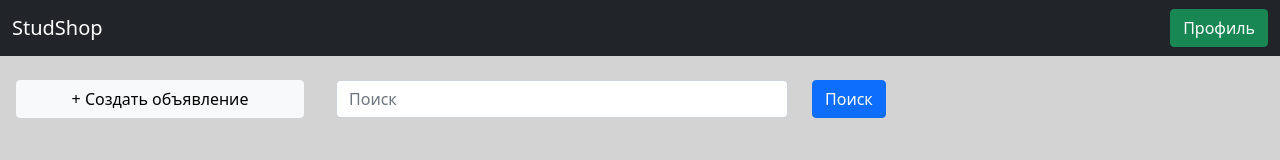
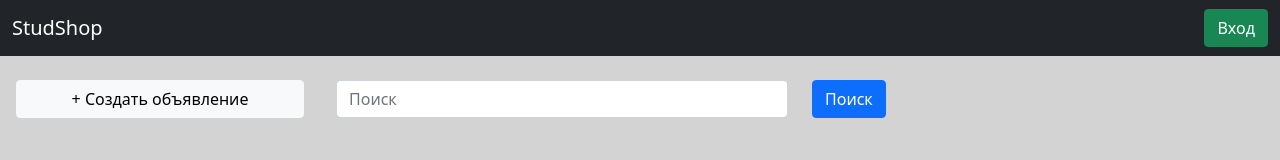
Before and after one commit to Kiruha01/StudShop, a React (Create React App) app in the folder frontend/: page / in a window 1280 px wide. Shown: the top 160 px of the page. Built offline with nearby package versions, Linux system fonts and the light colour scheme; no server answers.

Commit message:
Add sample for login

```diff
--- /dev/null
+++ b/frontend/src/API/UserServeces.jsx
@@ -0,0 +1,24 @@
+import axios from "axios";
+
+export default class AdvertServices{
+    static async getInfoAboutMe() {
+        try {
+            const response = await axios.get('http://localhost:5000/api/user/'
+            )
+            console.log('!' + response.status)
+            return response.data
+        } catch (e) {
+            if (e.response.status === 401)
+                return null
+
+        }
+    }
+
+    static getLoginUrl(redirectUrl){
+        return 'http://localhost:5000/login?redirect=' + redirectUrl
+    }
+
+    static getLogoutUrl(){
+        return 'http://localhost:5000/logout'
+    }
+}
--- a/frontend/src/App.js
+++ b/frontend/src/App.js
@@ -1,12 +1,19 @@
-import React from "react";
+import {React, useState, useEffect} from "react";
 import Header from "./components/Header";
 import {BrowserRouter, Route, Routes} from "react-router-dom";
 import MainPage from "./Pages/MainPage";
+import UserServises from "./API/UserServeces"
 
 function App() {
+    const [userInfo, setUserInfo] = useState({})
+    useEffect(() => {
+        const curentUserInfo = UserServises.getInfoAboutMe()
+            setUserInfo(curentUserInfo)
+    }, [])
+
   return (
       <div>
-          <Header/>
+          <Header user={userInfo}/>
             <BrowserRouter>
                 <Routes>
                     <Route path="/" element={<MainPage/>}/>
--- a/frontend/src/components/Header.jsx
+++ b/frontend/src/components/Header.jsx
@@ -1,12 +1,21 @@
 import React from 'react';
+import UserServises from '../API/UserServeces'
 
-const Header = () => {
+const Header = ({user}) => {
     return (
         <nav className="navbar navbar-expand-lg navbar-dark bg-dark">
             <div className="container-fluid">
                 <a className="navbar-brand" href="#">StudShop</a>
 
-                <button className={"btn btn-success"}>Профиль</button>
+                {user.length ?
+                    <div>
+                        <a className={"btn btn-success"}>{user.name}</a>
+                        <a className={"btn btn-success"}>Выход</a>
+                    </div>
+                    :
+                    <a className={"btn btn-success"} href={UserServises.getLoginUrl('http://localhost:')}>Вход</a>
+
+                }
             </div>
         </nav>
     );
```
Also changed, not shown: 1 other file (tests, documents, lock files or other folders).
